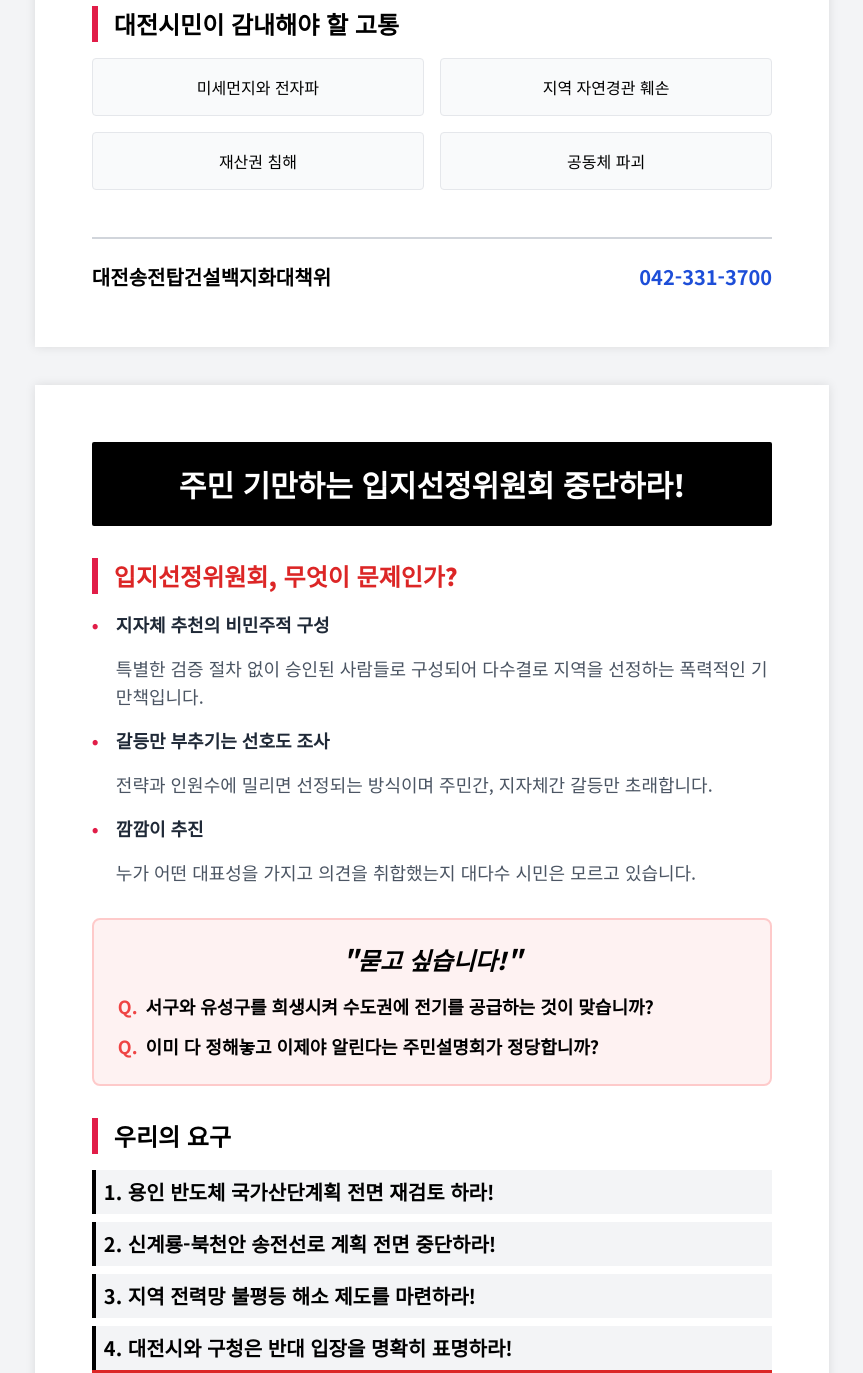
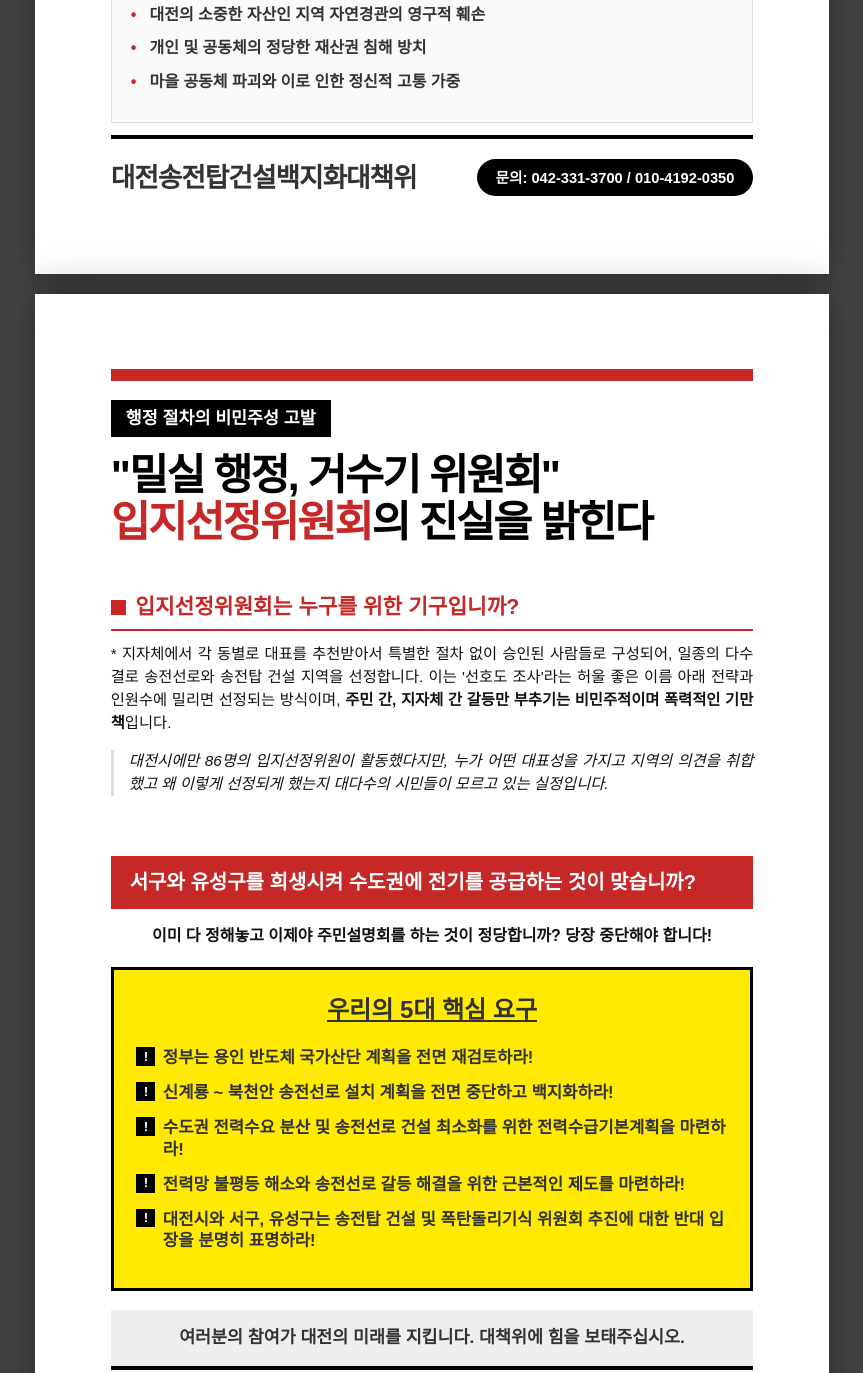
Before and after one commit to daejeonsdp-dotcom/nolngplant, a plain HTML site: page leaflet121802.html in a window 1280 px wide. Shown: the part 869-2242 px from the top of the page, without its empty margins (208-1071 px from the left). Drawn offline with nearby package versions, Linux system fonts and the light colour scheme; a web font is replaced by a local one.

Commit message:
Update leaflet121802.html

```diff
--- a/leaflet121802.html
+++ b/leaflet121802.html
@@ -3,179 +3,346 @@
 <head>
     <meta charset="UTF-8">
     <meta name="viewport" content="width=device-width, initial-scale=1.0">
-    <title>대전 송전탑 건설 반대 전단지</title>
-    <script src="https://cdn.tailwindcss.com"></script>
+    <title>대전 송전탑 건설 반대 캠페인 전단지 - Professional Edition</title>
     <style>
-        @import url('https://fonts.googleapis.com/css2?family=Noto+Sans+KR:wght@400;700;900&display=swap');
+        @import url('https://cdn.jsdelivr.net/gh/orioncactus/pretendard/dist/web/static/pretendard.css');
+
+        * {
+            margin: 0;
+            padding: 0;
+            box-sizing: border-box;
+            -webkit-print-color-adjust: exact;
+            print-color-adjust: exact;
+        }
+
+        :root {
+            --primary-red: #C62828;
+            --accent-yellow: #FFEA00;
+            --dark-black: #000000;
+            --off-white: #FAFAFA;
+            --text-gray: #333333;
+        }
 
         body {
-            font-family: 'Noto Sans KR', sans-serif;
-            background-color: #f3f4f6;
-            margin: 0;
-            padding: 0;
+            font-family: 'Pretendard', sans-serif;
+            background-color: #444;
+            color: var(--text-gray);
+            line-height: 1.5;
         }
 
-        /* A4 Size Setup */
+        /* A4 Container */
         .page {
             width: 210mm;
             height: 297mm;
-            padding: 15mm;
-            margin: 10mm auto;
             background: white;
-            box-shadow: 0 0 10px rgba(0,0,0,0.1);
+            margin: 20px auto;
+            padding: 20mm; /* Safe Zone 20mm */
             position: relative;
             overflow: hidden;
             display: flex;
             flex-direction: column;
+            box-shadow: 0 0 40px rgba(0,0,0,0.4);
+        }
+
+        /* Typography & Layout Patterns */
+        .main-header {
+            border-top: 12px solid var(--dark-black);
+            padding-top: 5mm;
+            margin-bottom: 8mm;
+        }
+
+        .category-tag {
+            background: var(--primary-red);
+            color: white;
+            padding: 1.5mm 4mm;
+            font-weight: 800;
+            font-size: 13pt;
+            display: inline-block;
+            margin-bottom: 4mm;
+        }
+
+        h1 {
+            font-size: 32pt;
+            font-weight: 900;
+            line-height: 1.1;
+            letter-spacing: -2px;
+            color: var(--dark-black);
+            word-break: keep-all;
+        }
+
+        h1 mark {
+            background: none;
+            color: var(--primary-red);
+        }
+
+        .highlight-banner {
+            background: var(--dark-black);
+            color: var(--accent-yellow);
+            padding: 4mm;
+            font-size: 18pt;
+            font-weight: 800;
+            text-align: center;
+            margin: 6mm 0;
+            border-radius: 2px;
+        }
+
+        /* 3-Column Content Flow for high density */
+        .grid-container {
+            display: grid;
+            grid-template-columns: 1fr 1fr;
+            gap: 8mm;
+            flex-grow: 1;
+        }
+
+        .column-full {
+            grid-column: span 2;
+        }
+
+        .sub-header {
+            font-size: 16pt;
+            font-weight: 800;
+            color: var(--primary-red);
+            border-bottom: 2px solid var(--primary-red);
+            padding-bottom: 1.5mm;
+            margin: 4mm 0 3mm 0;
+            display: flex;
+            align-items: center;
+        }
+
+        .sub-header::before {
+            content: "";
+            width: 4mm;
+            height: 4mm;
+            background: var(--primary-red);
+            margin-right: 2.5mm;
+        }
+
+        .text-p {
+            font-size: 11.5pt;
+            text-align: justify;
+            margin-bottom: 4mm;
+            color: #111;
+            font-weight: 500;
+        }
+
+        .point-box {
+            background: var(--off-white);
+            border: 1px solid #ddd;
+            padding: 5mm;
+            margin: 3mm 0;
+            position: relative;
+        }
+
+        .point-box h4 {
+            font-size: 13pt;
+            font-weight: 800;
+            margin-bottom: 2.5mm;
+        }
+
+        .point-list {
+            list-style: none;
+        }
+
+        .point-list li {
+            padding-left: 5mm;
+            margin-bottom: 2.5mm;
+            font-weight: 700;
+            position: relative;
+            font-size: 12pt;
+        }
+
+        .point-list li::before {
+            content: "•";
+            color: var(--primary-red);
+            position: absolute;
+            left: 0;
+            font-weight: 900;
+        }
+
+        /* Back Page Specifics */
+        .question-strip {
+            background: var(--primary-red);
+            color: white;
+            padding: 3mm 5mm;
+            font-size: 15pt;
+            font-weight: 800;
+            margin: 4mm 0;
+        }
+
+        .demand-card {
+            background: var(--accent-yellow);
+            border: 3px solid var(--dark-black);
+            padding: 6mm;
+            margin-top: 5mm;
+        }
+
+        .demand-card li {
+            font-size: 12.5pt;
+            font-weight: 800;
+            margin-bottom: 3.5mm;
+            padding-left: 7mm;
+            position: relative;
+            line-height: 1.3;
+        }
+
+        .demand-card li::before {
+            content: "!";
+            background: var(--dark-black);
+            color: white;
+            width: 5mm;
+            height: 5mm;
+            display: flex;
+            align-items: center;
+            justify-content: center;
+            position: absolute;
+            left: 0;
+            top: 0;
+            font-size: 10pt;
+        }
+
+        .footer-banner {
+            margin-top: auto;
+            border-top: 4px solid var(--dark-black);
+            padding-top: 5mm;
+            display: flex;
+            justify-content: space-between;
+            align-items: center;
+        }
+
+        .org-identity {
+            font-size: 20pt;
+            font-weight: 900;
+            letter-spacing: -1px;
+        }
+
+        .contact-pill {
+            background: var(--dark-black);
+            color: white;
+            padding: 2mm 5mm;
+            border-radius: 50px;
+            font-weight: 700;
+            font-size: 11pt;
+        }
+
+        /* Print optimization */
+        .btn-print {
+            position: fixed;
+            top: 20px;
+            right: 20px;
+            background: var(--primary-red);
+            color: white;
+            border: none;
+            padding: 10px 25px;
+            font-weight: 900;
+            cursor: pointer;
+            z-index: 1000;
+            box-shadow: 0 4px 15px rgba(0,0,0,0.3);
+            border-radius: 4px;
         }
 
         @media print {
+            .btn-print { display: none; }
             body { background: none; }
             .page {
                 margin: 0;
                 box-shadow: none;
                 page-break-after: always;
             }
-            .no-print { display: none; }
-        }
-
-        .highlight-red { color: #e11d48; }
-        .bg-dark-red { background-color: #9f1239; }
-
-        .section-title {
-            border-left: 6px solid #e11d48;
-            padding-left: 1rem;
-            margin-bottom: 1rem;
-            font-weight: 900;
-            font-size: 1.5rem;
-        }
-
-        .list-dot {
-            position: relative;
-            padding-left: 1.5rem;
-            margin-bottom: 0.75rem;
-        }
-        .list-dot::before {
-            content: "•";
-            position: absolute;
-            left: 0;
-            color: #e11d48;
-            font-weight: bold;
         }
     </style>
 </head>
 <body>
 
-    <div class="no-print bg-gray-800 text-white p-4 text-center">
-        <p>브라우저 인쇄 설정(Ctrl+P)에서 <strong>'배경 그래픽 포함'</strong>을 체크하고 인쇄해 주세요.</p>
-    </div>
+    <button class="btn-print" onclick="window.print()">전단지 인쇄 (Ctrl+P)</button>
 
     <!-- PAGE 1: FRONT -->
     <div class="page">
-        <!-- Header Section -->
-        <header class="text-center mb-8 border-b-4 border-black pb-6">
-            <h2 class="text-2xl font-bold mb-2">지역을 <span class="highlight-red">에너지식민지</span>로 전락시키는</h2>
-            <h1 class="text-4xl font-black mb-4 leading-tight">송전탑 건설 전면 <span class="bg-dark-red text-white px-2">재검토</span> 하고</h1>
-            <h1 class="text-3xl font-black leading-tight">폭탄돌리기식 입지선정위원회 추진 중단하라!</h1>
+        <header class="main-header">
+            <span class="category-tag">긴급 주민 배포용 유인물</span>
+            <h1>지역을 <mark>에너지식민지</mark>로 전락시키는<br>송전탑 건설 전면 재검토하라!</h1>
         </header>
 
-        <!-- Main Content -->
-        <main class="flex-grow">
-            <div class="bg-gray-100 p-6 rounded-lg mb-8">
-                <h3 class="section-title">신계룡-북천안 345kV 송전선로 건설 계획은?</h3>
-                <p class="text-lg leading-relaxed mb-4">
-                    정부는 무려 총 길이 3,855km에 달하는 99개의 송변전선로를 건설하는 사업을 졸속으로 지정했습니다. 이 초고압 송전선은 전국을 가로질러 전력 다소비 첨단 산업인 <span class="font-bold">용인 반도체 국가산단</span>으로 향하게 됩니다.
+        <div class="highlight-banner">
+            폭탄돌리기식 입지선정위원회 추진 즉각 중단!
+        </div>
+
+        <div class="grid-container">
+            <div class="column-full">
+                <h3 class="sub-header">신계룡-북천안 345kV 송전선로 건설 계획의 실체</h3>
+                <p class="text-p">
+                    정부는 무려 총 길이 3,855km에 달하는 99개의 송변전선로를 건설하는 사업을 졸속으로 지정했습니다. 이 초고압 송전선은 전국을 가로질러 전력 다소비 첨단 산업인 <strong>용인 반도체 국가산단</strong>으로 향하게 됩니다. 이는 지역과 주민들을 희생시켜 '에너지 식민지'로 전락시키는 망국적인 수도권 집중 난개발 사업의 정점입니다.
                 </p>
-                <p class="text-lg leading-relaxed bg-yellow-100 p-3 font-bold">
-                    이는 지역과 주민들을 희생시켜 '에너지 식민지'로 전락시키는 망국적인 수도권 집중 난개발 사업의 정점입니다.
+                <p class="text-p">
+                    국토의 허리인 대전에도 상당히 많은 송전선로가 지나가는 것으로 계획되어 있으며 그 중 신계룡-북천안 345KV 노선은 <strong>서구 2개동, 유성구 5개동</strong>이 송전선로가 지나가는 지역으로 결정되었습니다.
                 </p>
             </div>
 
-            <div class="grid grid-cols-2 gap-8">
-                <div class="border-2 border-red-500 p-4 rounded-md">
-                    <h4 class="font-bold text-xl mb-3 text-red-600">누구를 위한 사업인가?</h4>
-                    <p class="mb-2">국토의 허리 대전에도 수많은 송전선로가 계획되어 있습니다.</p>
-                    <ul class="text-sm space-y-1">
-                        <li>- 서구 2개동 통과</li>
-                        <li>- 유성구 5개동 통과</li>
+            <div class="column-full" style="margin-top: -3mm;">
+                <h3 class="sub-header">대전 시민에게 결코 이로울 것이 없는 계획</h3>
+                <p class="text-p" style="background: #fff8f8; padding: 3mm; border-radius: 4px;">
+                    삼성과 SK 등 대기업이 이윤을 축적하는 산업을 위해 대전시민들은 다음과 같은 고통을 일방적으로 감내해야 합니다.
+                </p>
+                <div class="point-box">
+                    <ul class="point-list">
+                        <li>일상 속의 미세먼지와 치명적인 전자파 위협 감내</li>
+                        <li>대전의 소중한 자산인 지역 자연경관의 영구적 훼손</li>
+                        <li>개인 및 공동체의 정당한 재산권 침해 방치</li>
+                        <li>마을 공동체 파괴와 이로 인한 정신적 고통 가중</li>
                     </ul>
                 </div>
-                <div class="flex flex-col justify-center">
-                    <p class="text-lg font-bold">삼성과 SK 등 대기업의 이윤 축적을 위해 대전시민이 희생되어야 합니까?</p>
-                </div>
             </div>
+        </div>
 
-            <div class="mt-8">
-                <h3 class="section-title">대전시민이 감내해야 할 고통</h3>
-                <div class="grid grid-cols-2 gap-4 text-center mt-4">
-                    <div class="bg-gray-50 p-4 rounded border">미세먼지와 전자파</div>
-                    <div class="bg-gray-50 p-4 rounded border">지역 자연경관 훼손</div>
-                    <div class="bg-gray-50 p-4 rounded border">재산권 침해</div>
-                    <div class="bg-gray-50 p-4 rounded border">공동체 파괴</div>
-                </div>
-            </div>
-        </main>
-
-        <!-- Footer -->
-        <footer class="mt-auto pt-6 border-t-2 border-gray-300">
-            <div class="flex justify-between items-center font-bold text-xl">
-                <span>대전송전탑건설백지화대책위</span>
-                <span class="text-blue-700">042-331-3700</span>
-            </div>
+        <footer class="footer-banner">
+            <div class="org-identity">대전송전탑건설백지화대책위</div>
+            <div class="contact-pill">문의: 042-331-3700 / 010-4192-0350</div>
         </footer>
     </div>
 
     <!-- PAGE 2: BACK -->
     <div class="page">
-        <header class="mb-8 bg-black text-white p-6 rounded-sm">
-            <h1 class="text-3xl font-black text-center">주민 기만하는 입지선정위원회 중단하라!</h1>
+        <header class="main-header" style="border-top-color: var(--primary-red);">
+            <span class="category-tag" style="background: var(--dark-black);">행정 절차의 비민주성 고발</span>
+            <h1>"밀실 행정, 거수기 위원회"<br><mark>입지선정위원회</mark>의 진실을 밝힌다</h1>
         </header>
 
-        <main class="flex-grow">
-            <section class="mb-8">
-                <h3 class="section-title text-red-600">입지선정위원회, 무엇이 문제인가?</h3>
-                <div class="space-y-4 text-lg">
-                    <div class="list-dot font-bold text-gray-800">지자체 추천의 비민주적 구성</div>
-                    <p class="pl-6 text-gray-600 mb-4">특별한 검증 절차 없이 승인된 사람들로 구성되어 다수결로 지역을 선정하는 폭력적인 기만책입니다.</p>
+        <div class="grid-container">
+            <div class="column-full">
+                <h3 class="sub-header">입지선정위원회는 누구를 위한 기구입니까?</h3>
+                <p class="text-p">
+                    * 지자체에서 각 동별로 대표를 추천받아서 특별한 절차 없이 승인된 사람들로 구성되어, 일종의 다수결로 송전선로와 송전탑 건설 지역을 선정합니다. 이는 '선호도 조사'라는 허울 좋은 이름 아래 전략과 인원수에 밀리면 선정되는 방식이며, <strong>주민 간, 지자체 간 갈등만 부추기는 비민주적이며 폭력적인 기만책</strong>입니다.
+                </p>
+                <p class="text-p" style="border-left: 3px solid #ddd; padding-left: 4mm; font-style: italic;">
+                    대전시에만 86명의 입지선정위원이 활동했다지만, 누가 어떤 대표성을 가지고 지역의 의견을 취합했고 왜 이렇게 선정되게 했는지 대다수의 시민들이 모르고 있는 실정입니다.
+                </p>
+            </div>
 
-                    <div class="list-dot font-bold text-gray-800">갈등만 부추기는 선호도 조사</div>
-                    <p class="pl-6 text-gray-600 mb-4">전략과 인원수에 밀리면 선정되는 방식이며 주민간, 지자체간 갈등만 초래합니다.</p>
+            <div class="column-full">
+                <div class="question-strip">서구와 유성구를 희생시켜 수도권에 전기를 공급하는 것이 맞습니까?</div>
+                <p class="text-p" style="font-weight: 700; font-size: 12pt; text-align: center; margin-bottom: 0;">
+                    이미 다 정해놓고 이제야 주민설명회를 하는 것이 정당합니까? 당장 중단해야 합니다!
+                </p>
 
-                    <div class="list-dot font-bold text-gray-800">깜깜이 추진</div>
-                    <p class="pl-6 text-gray-600">누가 어떤 대표성을 가지고 의견을 취합했는지 대다수 시민은 모르고 있습니다.</p>
+                <div class="demand-card">
+                    <h4 style="text-align: center; font-size: 18pt; margin-bottom: 5mm; text-decoration: underline;">우리의 5대 핵심 요구</h4>
+                    <ul class="point-list">
+                        <li>정부는 용인 반도체 국가산단 계획을 전면 재검토하라!</li>
+                        <li>신계룡 ~ 북천안 송전선로 설치 계획을 전면 중단하고 백지화하라!</li>
+                        <li>수도권 전력수요 분산 및 송전선로 건설 최소화를 위한 전력수급기본계획을 마련하라!</li>
+                        <li>전력망 불평등 해소와 송전선로 갈등 해결을 위한 근본적인 제도를 마련하라!</li>
+                        <li>대전시와 서구, 유성구는 송전탑 건설 및 폭탄돌리기식 위원회 추진에 대한 반대 입장을 분명히 표명하라!</li>
+                    </ul>
                 </div>
-            </section>
+            </div>
+        </div>
 
-            <section class="bg-red-50 p-6 rounded-lg border-2 border-red-200 mb-8">
-                <h3 class="text-2xl font-black mb-4 text-center italic">"묻고 싶습니다!"</h3>
-                <ul class="space-y-3 text-lg font-bold">
-                    <li class="flex items-start">
-                        <span class="text-red-500 mr-2">Q.</span>
-                        <span>서구와 유성구를 희생시켜 수도권에 전기를 공급하는 것이 맞습니까?</span>
-                    </li>
-                    <li class="flex items-start">
-                        <span class="text-red-500 mr-2">Q.</span>
-                        <span>이미 다 정해놓고 이제야 알린다는 주민설명회가 정당합니까?</span>
-                    </li>
-                </ul>
-            </section>
+        <div style="text-align: center; padding: 4mm; background: #eee; margin-top: 5mm;">
+            <p style="font-weight: 800; font-size: 13pt;">여러분의 참여가 대전의 미래를 지킵니다. 대책위에 힘을 보태주십시오.</p>
+        </div>
 
-            <section>
-                <h3 class="section-title">우리의 요구</h3>
-                <div class="space-y-2 text-xl font-bold">
-                    <div class="p-2 bg-gray-100 border-l-4 border-black">1. 용인 반도체 국가산단계획 전면 재검토 하라!</div>
-                    <div class="p-2 bg-gray-100 border-l-4 border-black">2. 신계룡-북천안 송전선로 계획 전면 중단하라!</div>
-                    <div class="p-2 bg-gray-100 border-l-4 border-black">3. 지역 전력망 불평등 해소 제도를 마련하라!</div>
-                    <div class="p-2 bg-gray-100 border-l-4 border-black">4. 대전시와 구청은 반대 입장을 명확히 표명하라!</div>
-                </div>
-            </section>
-        </main>
-
-        <footer class="mt-auto border-t-4 border-red-600 pt-6">
-            <div class="flex flex-col items-center">
-                <h2 class="text-2xl font-black mb-2">대전송전탑건설백지화대책위 / 대전환경운동연합</h2>
-                <p class="text-lg">대책위에 함께 하실 분들을 기다립니다: <span class="font-black">010-4192-0350</span></p>
-            </div>
+        <footer class="footer-banner">
+            <div class="org-identity">대전송전탑건설백지화대책위</div>
+            <div class="contact-pill">문의: 042-331-3700 / 010-4192-0350</div>
         </footer>
     </div>
 
```
